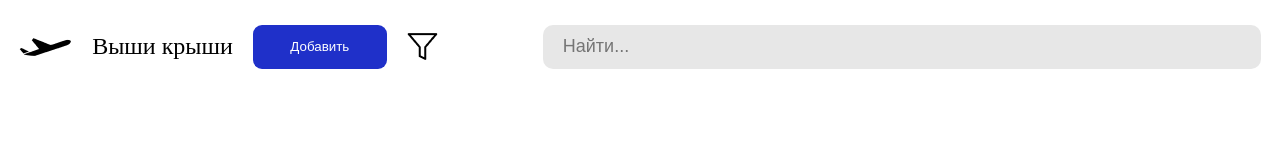
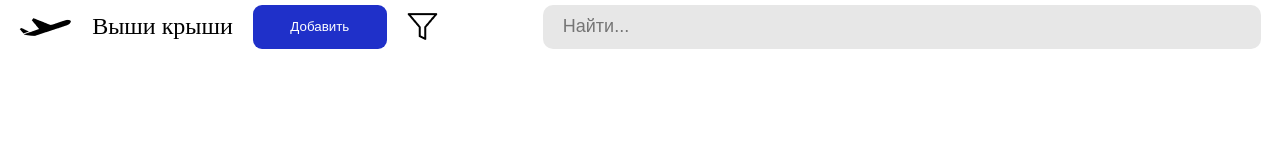
Before and after one commit to ShukurovOzodbek/AXIOS_BASIC, a plain HTML site: page lesson_1/index.html in a window 1280 px wide. Drawn offline with nearby package versions, Linux system fonts and the light colour scheme; no server answers.

Commit message:
Update style.css

```diff
--- a/lesson_1/style.css
+++ b/lesson_1/style.css
@@ -9,6 +9,13 @@ header{
     margin: 20px auto;
     align-items: center;
     justify-content: space-between;
+    position: fixed;
+    background-color: white;
+    top: -20px;
+    left: 0px;
+    right: 0px;
+    margin-bottom: 40px;
+
 }
 .left{
     display: flex;
@@ -59,7 +66,7 @@ select{
 }
 .main{
     width: 90%;
-    margin: 0 auto;
+    margin: 100px auto;
 }
 .boxes{
     width: 100%;
```
